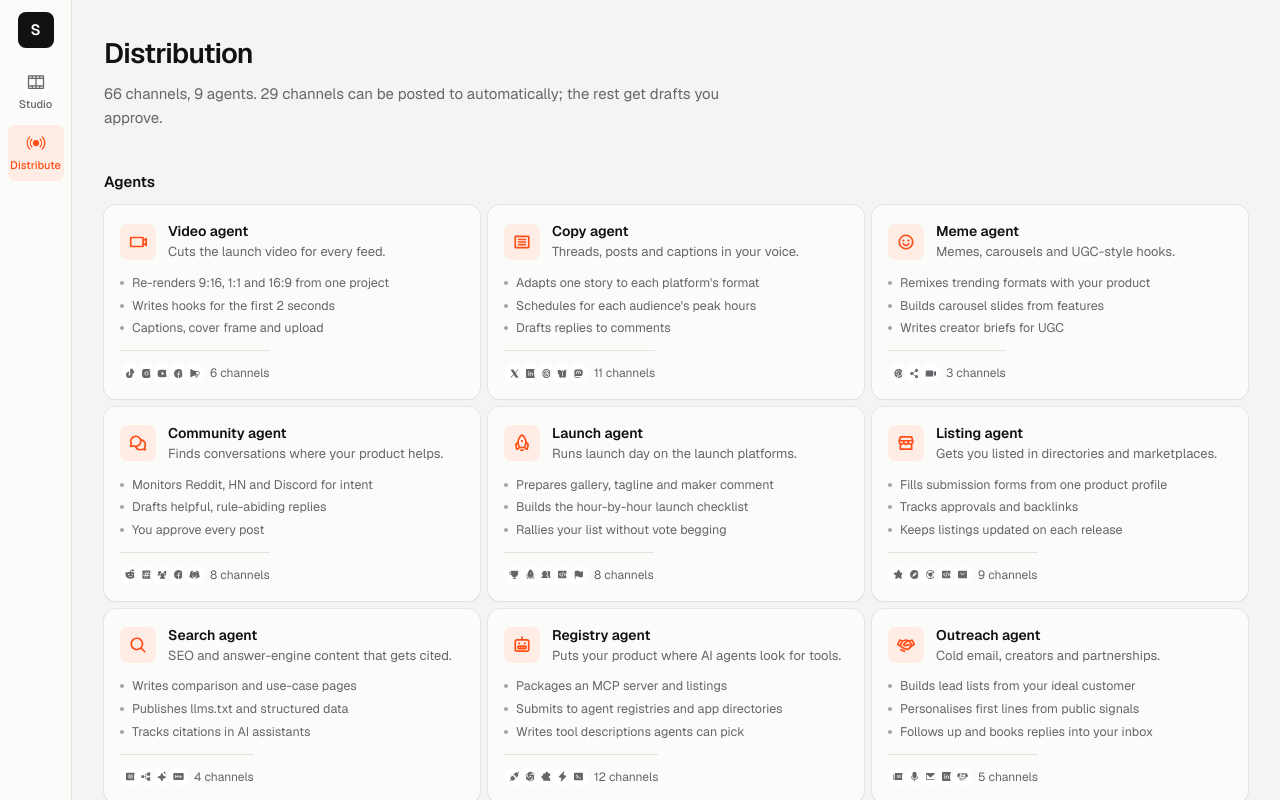
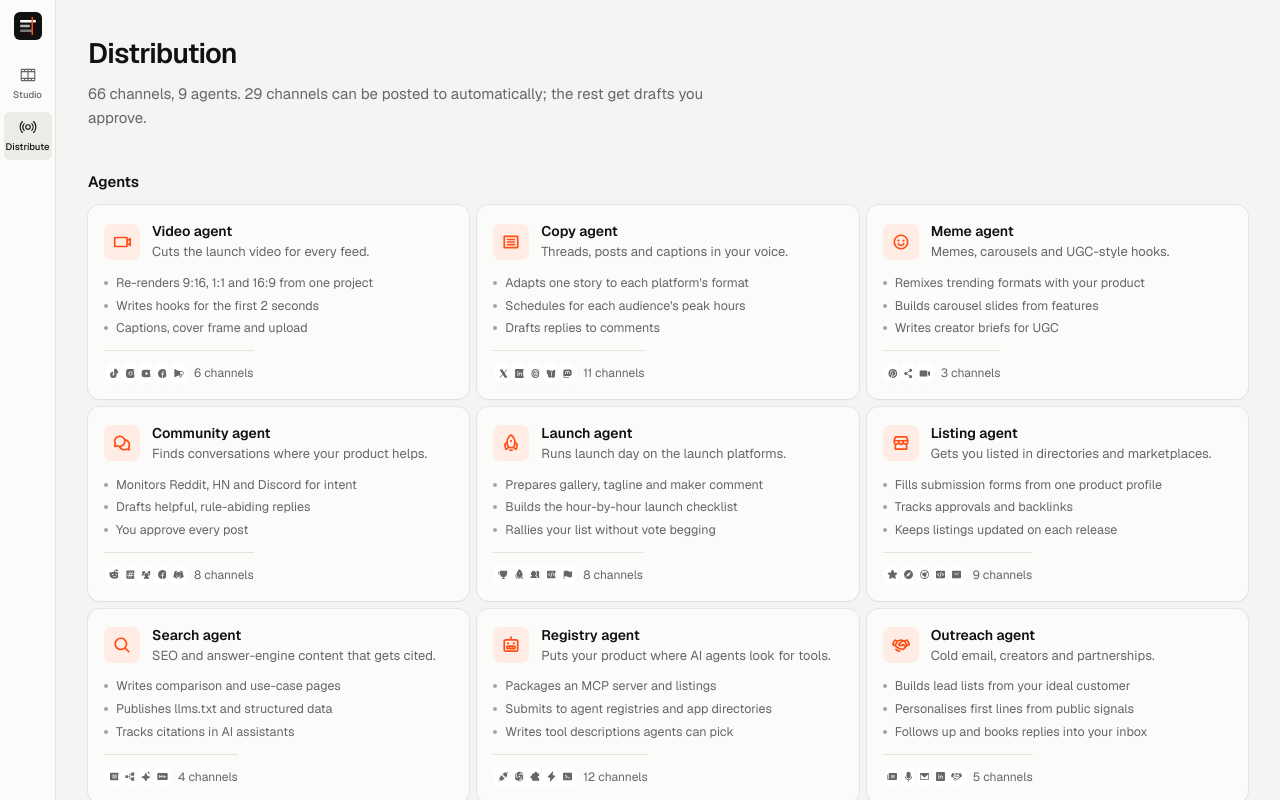
Before and after one commit to AmritHehe/codex-event, a Next.js app: page /distribution in a window 1280 px wide. Built offline with nearby package versions, Linux system fonts and the light colour scheme.

Commit message:
feat(nav): redesign app rail with track mark, top bar below lg

```diff
--- a/src/app/(app)/layout.tsx
+++ b/src/app/(app)/layout.tsx
@@ -2,9 +2,9 @@ import { AppNav } from "@/components/AppNav";
 
 export default function AppLayout({ children }: { children: React.ReactNode }) {
   return (
-    <div className="flex h-dvh overflow-hidden">
+    <div className="flex h-dvh flex-col overflow-hidden lg:flex-row">
       <AppNav />
-      <div className="min-w-0 flex-1 overflow-auto">{children}</div>
+      <div className="min-h-0 min-w-0 flex-1 overflow-auto">{children}</div>
     </div>
   );
 }
--- a/src/components/AppNav.tsx
+++ b/src/components/AppNav.tsx
@@ -9,12 +9,29 @@ const LINKS: { href: string; label: string; icon: Icon }[] = [
   { href: "/distribution", label: "Distribute", icon: BroadcastIcon },
 ];
 
+/** Brand mark: three tracks and a playhead. */
+function Mark() {
+  return (
+    <svg viewBox="0 0 28 28" className="size-7" aria-hidden>
+      <rect width="28" height="28" rx="6" className="fill-ink" />
+      <rect x="6" y="8" width="16" height="2.5" rx="1" fill="#fbfbfa" />
+      <rect x="6" y="12.75" width="10" height="2.5" rx="1" fill="#fbfbfa" opacity="0.7" />
+      <rect x="6" y="17.5" width="13" height="2.5" rx="1" fill="#fbfbfa" opacity="0.45" />
+      <rect x="17.5" y="5" width="1.5" height="18" className="fill-accent" />
+    </svg>
+  );
+}
+
+/** App rail: vertical on desktop, a top bar below lg. Shared by /studio and /distribution. */
 export function AppNav() {
   const path = usePathname();
   return (
-    <nav className="flex h-full w-[72px] shrink-0 flex-col items-center gap-1 border-r border-line bg-panel py-3">
-      <Link href="/studio" aria-label="Shipcast home" className="press mb-3 grid size-9 place-items-center rounded-lg bg-ink text-[15px] font-semibold text-white">
-        S
+    <nav
+      aria-label="App"
+      className="flex h-11 shrink-0 items-center gap-1 border-b border-line bg-panel px-2 lg:h-full lg:w-14 lg:flex-col lg:border-r lg:border-b-0 lg:px-0 lg:py-2"
+    >
+      <Link href="/" aria-label="Shipcast home" className="press mr-2 grid size-9 place-items-center rounded-md lg:mr-0 lg:mb-3">
+        <Mark />
       </Link>
       {LINKS.map(({ href, label, icon: I }) => {
         const active = path.startsWith(href);
@@ -23,11 +40,12 @@ export function AppNav() {
             key={href}
             href={href}
             aria-current={active ? "page" : undefined}
-            className={`press flex w-14 flex-col items-center gap-1 rounded-lg py-2 text-[11px] font-medium ${
-              active ? "bg-accent-soft text-accent" : "text-muted hover:bg-hover hover:text-ink"
+            className={`press relative flex h-8 items-center gap-1.5 rounded-md px-2 text-[12px] font-medium lg:h-12 lg:w-12 lg:flex-col lg:justify-center lg:gap-1 lg:px-0 lg:text-[9.5px] ${
+              active ? "bg-hover text-ink" : "text-muted hover:bg-hover/70 hover:text-ink"
             }`}
           >
-            <I size={20} weight={active ? "fill" : "regular"} />
+            {active && <span aria-hidden className="absolute inset-x-2 -bottom-[6px] h-px bg-ink lg:inset-x-auto lg:inset-y-2 lg:bottom-auto lg:-left-1 lg:h-auto lg:w-px" />}
+            <I size={18} />
             {label}
           </Link>
         );
```
